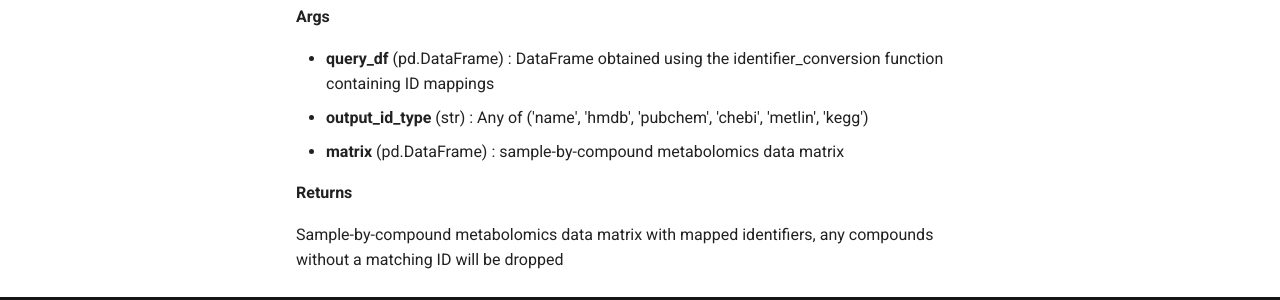
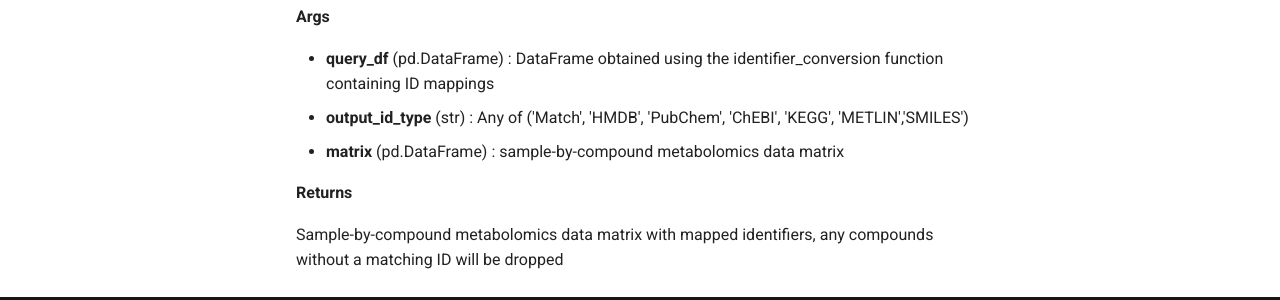
Before and after one commit to cwieder/py-ssPA, an MkDocs documentation site: the page built from docs/docs/gendocs_docs/reference/identifier_conversion.md, in a window 1280 px wide and 1257 px high. Shown: the part 916-1216 px from the top of the window. Built offline with MkDocs 1.6.1 and Material for MkDocs 9.7.7, drawn with Linux system fonts in a browser that asks for light colours.

````diff
--- a/docs/docs/gendocs_docs/reference/identifier_conversion.md
+++ b/docs/docs/gendocs_docs/reference/identifier_conversion.md
@@ -2,7 +2,7 @@
 
 
 ### identifier_conversion
-[source](https://github.com/cwieder/py-ssPA/blob/master/src/sspa/identifier_conversion.py/#L5)
+[source](https://github.com/cwieder/py-ssPA\blob\master\src/sspa/identifier_conversion.py\#L5)
 ```python
 .identifier_conversion(
    input_type, compound_list
@@ -26,7 +26,7 @@ Use Metaboanalyst API for identifier conversion
 
 
 ### map_identifiers
-[source](https://github.com/cwieder/py-ssPA/blob/master/src/sspa/identifier_conversion.py/#L35)
+[source](https://github.com/cwieder/py-ssPA\blob\master\src/sspa/identifier_conversion.py\#L35)
 ```python
 .map_identifiers(
    query_df, output_id_type, matrix
@@ -39,7 +39,7 @@ Map desired identifiers to input data
 **Args**
 
 * **query_df** (pd.DataFrame) : DataFrame obtained using the identifier_conversion function containing ID mappings
-* **output_id_type** (str) : Any of ('name', 'hmdb', 'pubchem', 'chebi', 'metlin', 'kegg')
+* **output_id_type** (str) : Any of ('Match', 'HMDB', 'PubChem', 'ChEBI', 'KEGG', 'METLIN','SMILES')
 * **matrix** (pd.DataFrame) : sample-by-compound metabolomics data matrix
 
 
````
Also changed, not shown: CONTRIBUTING.md (added, +9 -0 lines), docs/docs/gendocs_docs/reference/download_pathways.md (+4 -4 lines), docs/docs/gendocs_docs/reference/load_pathways.md (+3 -3 lines).
